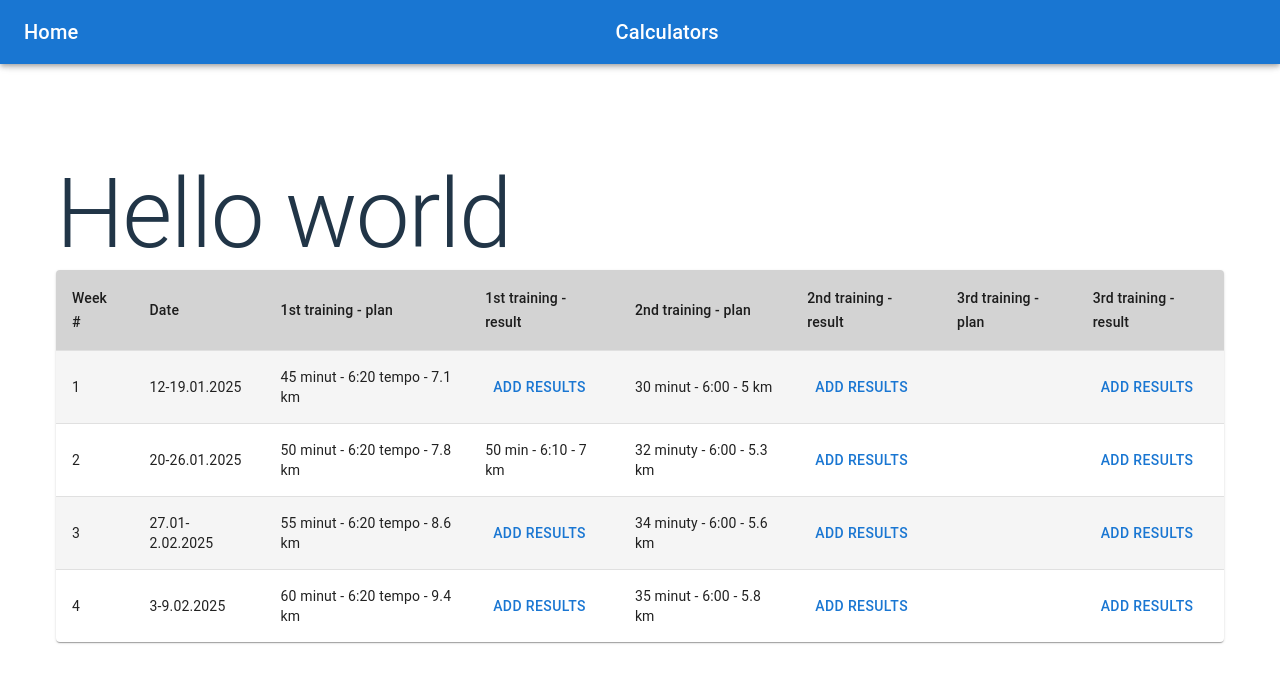
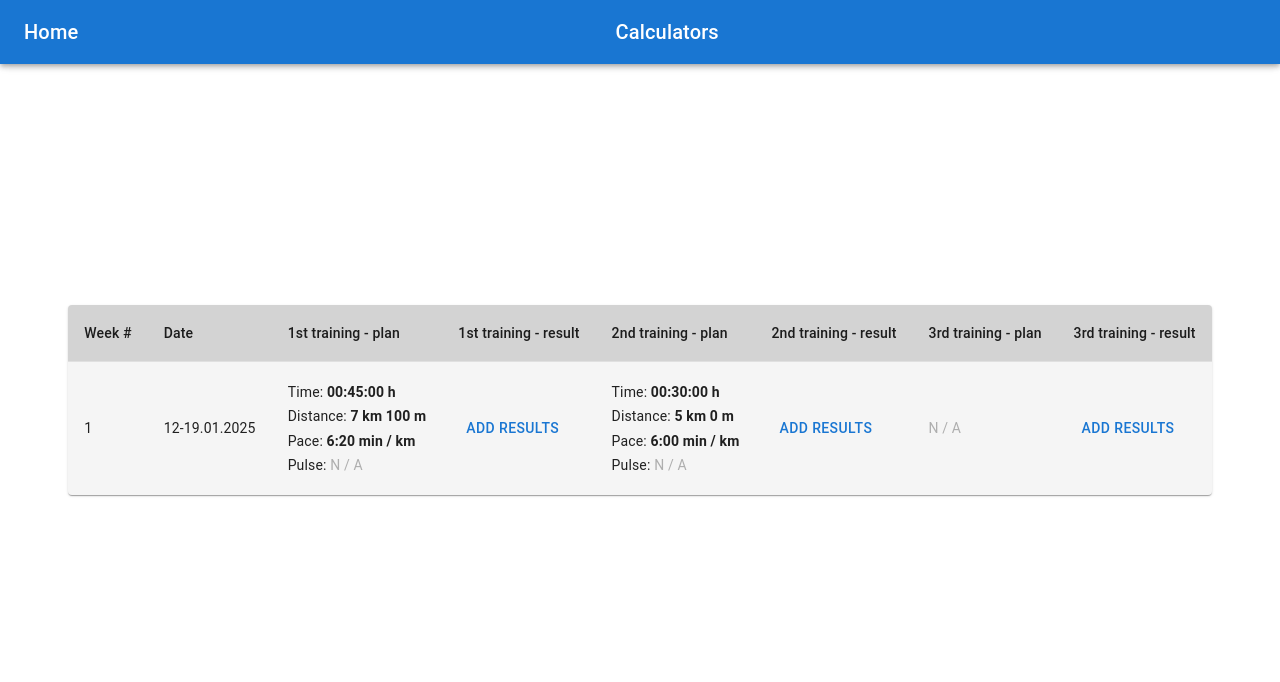
Before and after one commit to AndKorbiel/vite-app, a React (Vite) app: page / in a window 1280 px wide. Shown: the top 682 px of the page. Built offline with nearby package versions, Linux system fonts and the light colour scheme.

Commit message:
update data format

```diff
--- a/src/components/Calculators/DistanceCalc.tsx
+++ b/src/components/Calculators/DistanceCalc.tsx
@@ -28,7 +28,7 @@ export const DistanceCalc = () => {
   };
 
   return (
-    <Card>
+    <Card sx={{ mb: 4 }}>
       <CardContent>
         <Typography variant="h4">Distance Calculator</Typography>
         <Typography>
--- /dev/null
+++ b/src/components/Tables/DataCell.tsx
@@ -0,0 +1,63 @@
+import { Box, TableCell, Typography } from "@mui/material";
+import { TrainingUnitDataDetails } from "../../types";
+
+type DataCellProps = {
+  data: Partial<TrainingUnitDataDetails> | null;
+};
+
+const renderPlaceHolderLabel = (label?: string) => (
+  <Typography variant="body2">
+    {label && `${label}: `}
+    <Typography component="span" sx={{ color: "#aeaeae" }} variant="body2">
+      N / A
+    </Typography>
+  </Typography>
+);
+
+const getValueOrDefault = (value?: number) => {
+  return value === 0 ? "00" : value;
+};
+
+export const DataCell = ({ data }: DataCellProps) => {
+  if (!data) return <TableCell>{renderPlaceHolderLabel()}</TableCell>;
+
+  const { distance, pace, pulse, time } = data;
+
+  const timeValue = `${getValueOrDefault(time?.hours)}:${getValueOrDefault(
+    time?.minutes
+  )}:${getValueOrDefault(time?.seconds)} h`;
+
+  const distanceValue = `${distance?.kilometers} km ${distance?.meters} m`;
+
+  const paceValue = `${pace?.minutes}:${getValueOrDefault(
+    pace?.seconds
+  )} min / km`;
+
+  const pulseValue = pulse ? `${pulse} bpm` : null;
+
+  const valuesMap = {
+    time: { label: "Time", value: timeValue },
+    distance: { label: "Distance", value: distanceValue },
+    pace: { label: "Pace", value: paceValue },
+    pulse: { label: "Pulse", value: pulseValue },
+  };
+
+  return (
+    <TableCell>
+      {Object.entries(valuesMap).map(([key, { label, value }]) => (
+        <Box key={key} sx={{ mt: 0.5, mb: 0.5 }}>
+          {value ? (
+            <Typography variant="body2">
+              {label}:{" "}
+              <Typography component="span" fontWeight="bold" variant="body2">
+                {value}
+              </Typography>
+            </Typography>
+          ) : (
+            renderPlaceHolderLabel(label)
+          )}
+        </Box>
+      ))}
+    </TableCell>
+  );
+};
--- a/src/components/Tables/useGenerateTableData.tsx
+++ b/src/components/Tables/useGenerateTableData.tsx
@@ -3,6 +3,7 @@ import { TrainingPlanData } from "../../types";
 import { sortTableData } from "../../utils";
 import { TableCell } from "@mui/material";
 import { Drawer } from "../Drawer";
+import { DataCell } from "./DataCell";
 
 export const useGenerateTabledData = () => {
   const renderTableData = (data: TrainingPlanData) => {
@@ -11,11 +12,11 @@ export const useGenerateTabledData = () => {
     return Object.entries(sortedData).map((trainingData, i) => {
       if (typeof trainingData[1] === "object") {
         return (
-          <Fragment key={i + trainingData[1].plan}>
-            <TableCell>{trainingData[1].plan}</TableCell>
+          <Fragment key={i + trainingData[0]}>
+            <DataCell data={trainingData[1].plan} />
             <TableCell>
-              {trainingData[1].result !== "" ? (
-                trainingData[1].result
+              {trainingData[1].result ? (
+                <DataCell data={trainingData[1].result} />
               ) : (
                 <Drawer
                   data={{
--- a/src/constants.ts
+++ b/src/constants.ts
@@ -21,41 +21,57 @@ export const initialTableData: TrainingPlanData[] = [
   {
     date: "12-19.01.2025",
     [TrainingUnitNumber.ONE]: {
-      plan: "45 minut - 6:20 tempo - 7.1 km",
-      result: "",
+      // plan: "45 minut - 6:20 tempo - 7.1 km",
+      plan: {
+        distance: { kilometers: 7, meters: 100 },
+        pace: { minutes: 6, seconds: 20 },
+        time: { hours: 0, minutes: 45, seconds: 0 },
+      },
+      result: null,
     },
-    [TrainingUnitNumber.TWO]: { plan: "30 minut - 6:00 - 5 km", result: "" },
-    [TrainingUnitNumber.THREE]: { plan: "", result: "" },
+    [TrainingUnitNumber.TWO]: {
+      // plan: "30 minut - 6:00 - 5 km",
+      plan: {
+        distance: { kilometers: 5, meters: 0 },
+        pace: { minutes: 6, seconds: 0 },
+        time: { hours: 0, minutes: 30, seconds: 0 },
+      },
+      result: null,
+    },
+    [TrainingUnitNumber.THREE]: { plan: null, result: null },
     weekId: 1,
   },
-  {
-    date: "20-26.01.2025",
-    [TrainingUnitNumber.ONE]: {
-      plan: "50 minut - 6:20 tempo - 7.8 km",
-      result: "50 min - 6:10 - 7 km",
-    },
-    [TrainingUnitNumber.TWO]: { plan: "32 minuty - 6:00 - 5.3 km", result: "" },
-    [TrainingUnitNumber.THREE]: { plan: "", result: "" },
-    weekId: 2,
-  },
-  {
-    date: "27.01-2.02.2025",
-    [TrainingUnitNumber.ONE]: {
-      plan: "55 minut - 6:20 tempo - 8.6 km",
-      result: "",
-    },
-    [TrainingUnitNumber.TWO]: { plan: "34 minuty - 6:00 - 5.6 km", result: "" },
-    [TrainingUnitNumber.THREE]: { plan: "", result: "" },
-    weekId: 3,
-  },
-  {
-    date: "3-9.02.2025",
-    [TrainingUnitNumber.ONE]: {
-      plan: "60 minut - 6:20 tempo - 9.4 km",
-      result: "",
-    },
-    [TrainingUnitNumber.TWO]: { plan: "35 minut - 6:00 - 5.8 km", result: "" },
-    [TrainingUnitNumber.THREE]: { plan: "", result: "" },
-    weekId: 4,
-  },
+  // {
+  //   date: "20-26.01.2025",
+  //   [TrainingUnitNumber.ONE]: {
+  //     plan: "50 minut - 6:20 tempo - 7.8 km",
+  //     result: "50 min - 6:10 - 7 km",
+  //   },
+  //   [TrainingUnitNumber.TWO]: { plan: "32 minuty - 6:00 - 5.3 km", result: "" },
+  //   [TrainingUnitNumber.THREE]: { plan: "", result: "" },
+  //   weekId: 2,
+  // },
+  // {
+  //   date: "27.01-2.02.2025",
+  //   [TrainingUnitNumber.ONE]: {
+  //     plan: "55 minut - 6:20 tempo - 8.6 km",
+  //     result: null,
+  //   },
+  //   [TrainingUnitNumber.TWO]: { plan: "34 minuty - 6:00 - 5.6 km", result: "" },
+  //   [TrainingUnitNumber.THREE]: { plan: "", result: "" },
+  //   weekId: 3,
+  // },
+  // {
+  //   date: "3-9.02.2025",
+  //   [TrainingUnitNumber.ONE]: {
+  //     plan: "60 minut - 6:20 tempo - 9.4 km",
+  //     result: null,
+  //   },
+  //   [TrainingUnitNumber.TWO]: {
+  //     plan: "35 minut - 6:00 - 5.8 km",
+  //     result: null,
+  //   },
+  //   [TrainingUnitNumber.THREE]: { plan: null, result: null },
+  //   weekId: 4,
+  // },
 ];
--- a/src/pages/CalcPage.tsx
+++ b/src/pages/CalcPage.tsx
@@ -1,11 +1,10 @@
-import { Container, Typography } from "@mui/material";
+import { Container } from "@mui/material";
 import { DistanceCalc } from "../components/Calculators/DistanceCalc";
 import { PaceCalc } from "../components/Calculators/PaceCalc";
 
 export const CalcPage = () => {
   return (
     <Container maxWidth="xl">
-      <Typography variant="h1">Calculators</Typography>
       <DistanceCalc />
       <PaceCalc />
     </Container>
--- a/src/pages/Home.tsx
+++ b/src/pages/Home.tsx
@@ -1,10 +1,9 @@
-import { Container, Typography } from "@mui/material";
+import { Container } from "@mui/material";
 import { TrainningPlanTable } from "../components/Tables/TrainningPlanTable";
 
 export const Home = () => {
   return (
     <Container maxWidth="xl">
-      <Typography variant="h1">Hello world</Typography>
       <TrainningPlanTable />
     </Container>
   );
```
Also changed, not shown: src/types.ts (+9 -2 lines).
